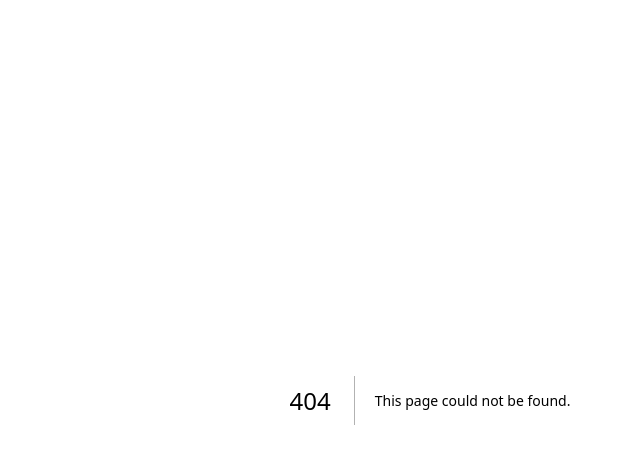
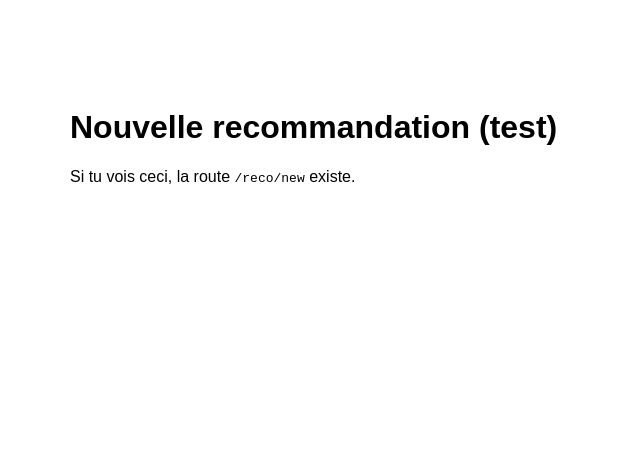
Before and after one commit to SamKTA/synergies-app, a Next.js app: page /reco/new in a window 1280 px wide. Before the commit this address had no page. Shown: the top 464 px of the page, without its empty margins (210-850 px from the left). Built offline with nearby package versions, Linux system fonts and the light colour scheme.

Commit message:
Create page.tsx

```diff
--- /dev/null
+++ b/app/reco/new/page.tsx
@@ -0,0 +1,8 @@
+export default function NewRecoTest() {
+  return (
+    <main style={{ maxWidth: 720, margin: '64px auto', padding: 24, fontFamily: 'sans-serif' }}>
+      <h1>Nouvelle recommandation (test)</h1>
+      <p>Si tu vois ceci, la route <code>/reco/new</code> existe.</p>
+    </main>
+  );
+}
```
